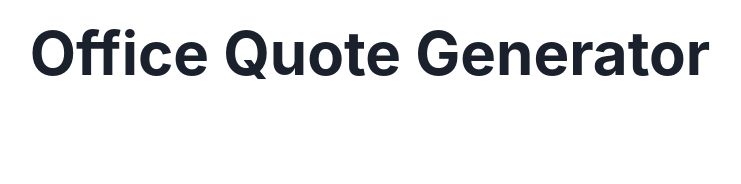
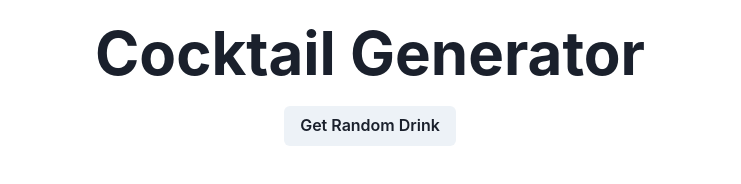
Before and after one commit to seancrossettie/ChakraUI-ToDoList, a React app: page / in a window 1280 px wide. Shown: the whole page, without its empty margins (270-1011 px from the left). Built offline with nearby package versions, Linux system fonts and the light colour scheme.

Commit message:
added api calls

```diff
--- a/public/index.html
+++ b/public/index.html
@@ -4,7 +4,8 @@
     <meta charset="utf-8" />
     <meta name="viewport" content="width=device-width, initial-scale=1" />
     <meta name="theme-color" content="#000000" />
-    <title>Office Quote Generator</title>
+    <link rel="icon" type="image/png" sizes="32x32" href="/favicon-32x32.png">
+    <title>Cocktail Generator</title>
   </head>
   <body>
     <div id="root"></div>
--- a/src/components/App/App.js
+++ b/src/components/App/App.js
@@ -1,11 +1,16 @@
 import { Text, VStack } from '@chakra-ui/layout';
+import { Button } from '@chakra-ui/react';
 import React from 'react';
+import getRandomDrink from '../../helpers/data/drinkData';
 
 function App() {
   return (
     <>
       <VStack>
-        <Text m={2} fontSize='6xl' fontWeight='bold'>Office Quote Generator</Text>
+        <Text m={2} fontSize='6xl' fontWeight='bold'>Cocktail Generator</Text>
+      </VStack>
+      <VStack>
+        <Button onClick={() => getRandomDrink().then((response) => console.warn(response))}>Get Random Drink</Button>
       </VStack>
     </>
   );
--- /dev/null
+++ b/src/helpers/data/drinkData.js
@@ -0,0 +1,9 @@
+import axios from 'axios';
+
+const getRandomDrink = () => new Promise((resolve, reject) => {
+  axios.get('https://www.thecocktaildb.com/api/json/v1/1/random.php')
+    .then((response) => resolve(response.data.drinks))
+    .catch((error) => reject(error));
+});
+
+export default getRandomDrink;
```
Also changed, not shown: README.md (deleted), public/favicon-32x32.png (added), src/components/SearchForm/SearchForm.js (added).
